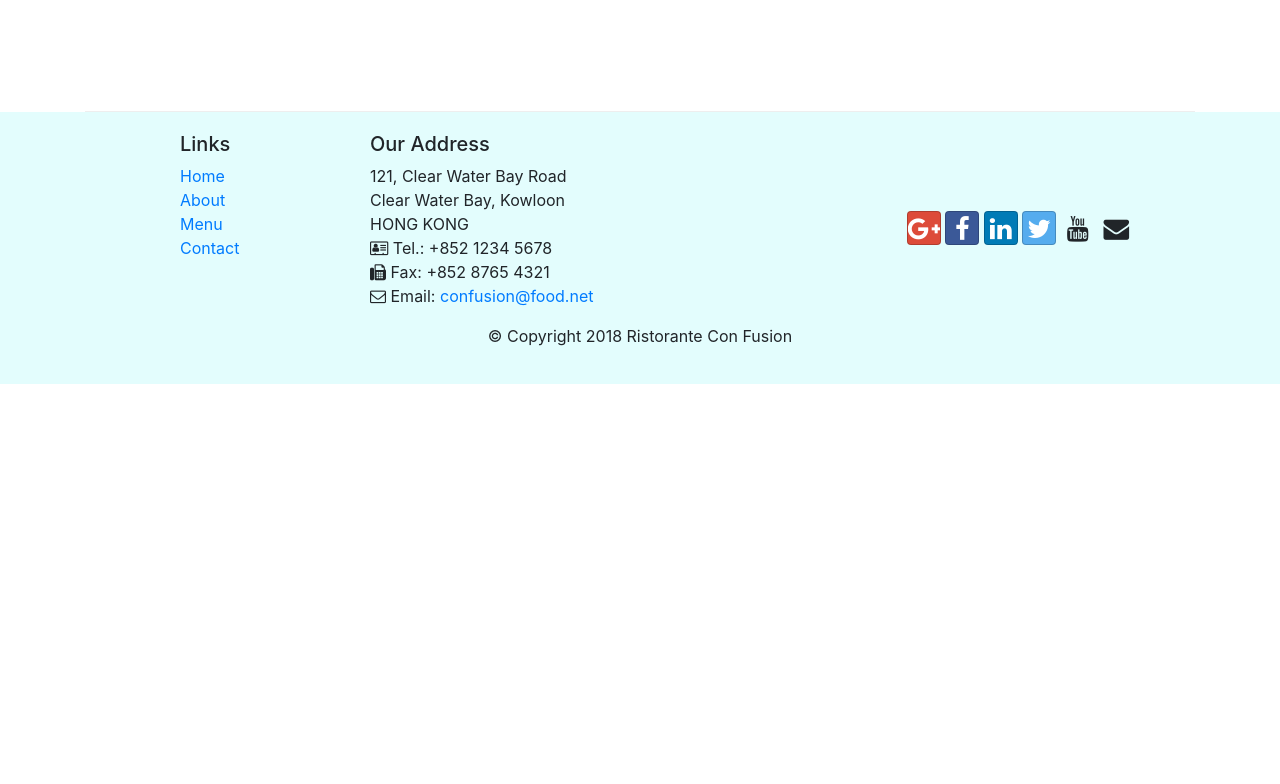
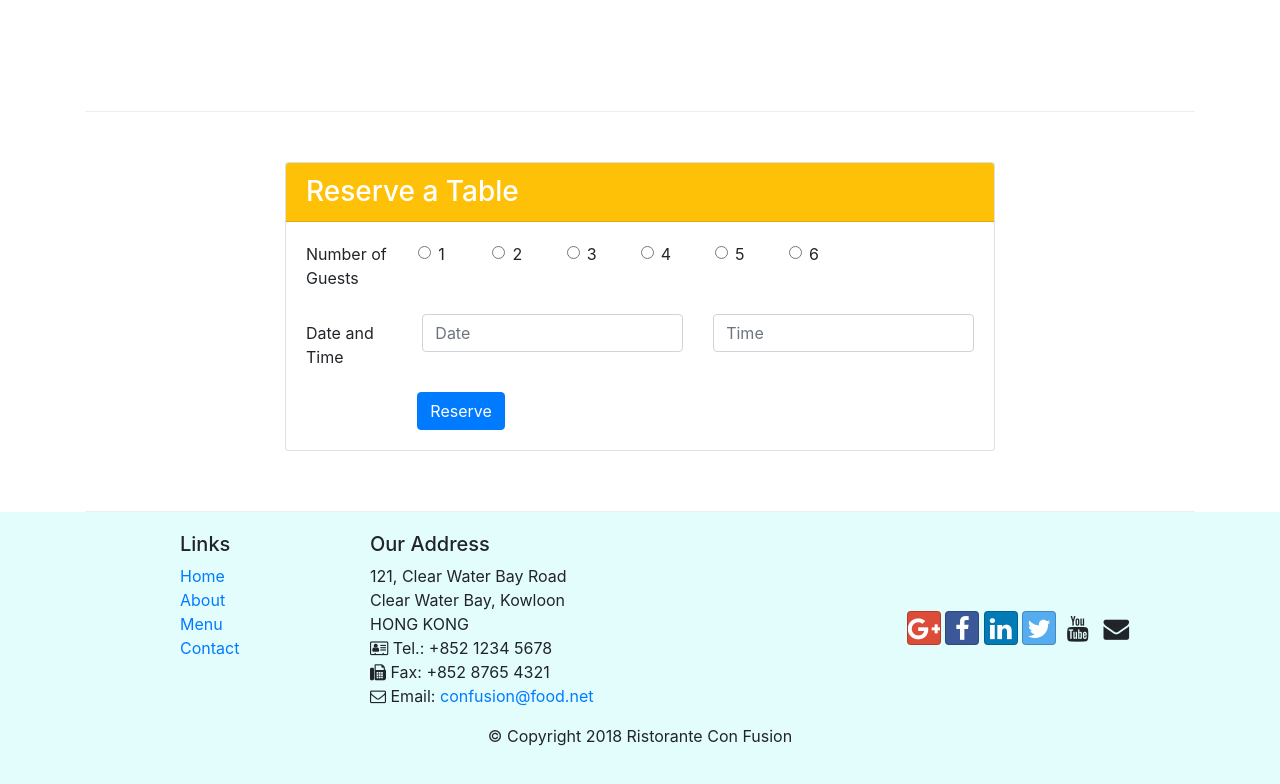
Before and after one commit to Koundinya-noob/conFusion, a website: page index.html in a window 1280 px wide. Shown: the part 1422-2206 px from the top of the page. Before the commit the page ends 1806 px from the top, so only its background shows below. Drawn offline with nearby package versions, Linux system fonts and the light colour scheme.

Commit message:
Assignment 2

```diff
--- a/index.html
+++ b/index.html
@@ -39,8 +39,11 @@
                     <h1>Ristorante con Fusion</h1>
                     <p>We take inspiration from the World's best cuisines, and create a unique fusion experience. Our lipsmacking creations will tickle your culinary senses!</p>
                 </div>
-                <div class="col-12 col-sm align-self-center">
+                <div class="col-6 col-sm-3 align-self-center">
                     <img src="img/logo.png" class="img-fluid">
+                </div>
+                <div class="col-6 col-sm-3 align-self-center">
+                    <a role="button" class="btn-sm btn-warning text-decoration-none" href="#Reserve">Reserve Table</a>
                 </div>
             </div>
         </div>
@@ -55,7 +58,7 @@
                 <div class="media">
                     <img class="d-flex mr-3 img-thumbnail align-self-center" src="img/uthappizza.png" alt="Uthappizza">
                     <div class="media-body">
-                        <h2 class="mt-0">Uthappizza <span class="badge badge-danger">Hot</span>  <span class="badge badge-pill badge-dark">$420.69</span></h2>
+                        <h2 class="mt-0">Uthappizza <span class="badge badge-danger">HOT</span>  <span class="badge badge-pill badge-dark">$4.99</span></h2>
                         <p class="d-none d-sm-block">A unique combination of Indian Uthappam (pancake) and Italian pizza, topped with Cerignola olives, ripe vine cherry tomatoes, Vidalia onion, Guntur chillies and Buffalo Paneer.</p>
                     </div>
                 </div>
@@ -71,7 +74,7 @@
             <div class="col col-sm col-md">
                  <div class="media">
                     <div class="media-body">
-                        <h2 class="mt-0">Weekend Grand Buffet</h2>
+                        <h2 class="mt-0">Weekend Grand Buffet  <span class="badge badge-danger">NEW</span></h2>
                         <p class="d-none d-sm-block">Featuring mouthwatering combinations with a choice of five different salads, six enticing appetizers, six main entrees and five choicest desserts. Free flowing bubbly and soft drinks. All for just $19.99 per person </p>
                     </div>
                      <img class="d-flex ml-3 img-thumbnail align-self-center" src="img/buffet.png" alt="Buffet">
@@ -94,7 +97,58 @@
                 </div>
             </div>
         </div>
-    </div>
+
+        <div class="row row-content justify-content-center">
+            <div class="col-12 col-sm-8">
+                <div class="card">
+                    <h3 class="card-header bg-warning text-white">Reserve a Table</h3>
+                    <div class="card-body">
+                        <form id="Reserve">
+                            <div class="form-group row">
+                                <div class="col-12 col-sm-2"><label for="Number of Guests" class="form-label">Number of Guests</label></div>
+                                        <div class="col-12 col-sm-1 ml-3">
+                                            <input class="form-check-input" type="radio" name="option" id="opt1" value="opt1">
+                                            <label class="form-check-label" for="opt1">1</label>
+                                        </div>
+                                        <div class="col-12 col-sm-1 ml-3">
+                                            <input class="form-check-input" type="radio" name="option" id="opt2" value="opt2">
+                                            <label class="form-check-label" for="opt2">2</label>
+                                        </div>
+                                        <div class="col-12 col-sm-1 ml-3">
+                                            <input class="form-check-input" type="radio" name="option" id="opt3" value="opt3">
+                                            <label class="form-check-label" for="opt3">3</label>
+                                        </div>
+                                        <div class="col-12 col-sm-1 ml-3">
+                                            <input class="form-check-input" type="radio" name="option" id="opt4" value="opt4">
+                                            <label class="form-check-label" for="opt4">4</label>
+                                        </div>
+                                        <div class="col-12 col-sm-1 ml-3">
+                                            <input class="form-check-input" type="radio" name="option" id="opt5" value="opt5">
+                                            <label class="form-check-label" for="opt5">5</label>
+                                        </div>
+                                        <div class="col-12 col-sm-1 ml-3">
+                                            <input class="form-check-input" type="radio" name="option" id="opt6" value="opt6">
+                                            <label class="form-check-label" for="opt6">6</label>
+                                        </div>
+                                </div>
+                                <div class="form-group row">
+                                <label for="date" class="col-12 col-md-2 col-form-label">Date and Time</label>
+                                <div class="col-7 col-md-5">
+                                    <input type="text" class="form-control" id="date" name="date" placeholder="Date">
+                                </div>
+                                <div class="col-5 col-md-5">
+                                <input type="text" class="form-control" id="time" name="time" placeholder="Time">
+                                </div>
+                            </div>
+                            <div class="form">
+                                <button type="submit" class="btn btn-primary offset-2">Reserve</button>
+                            </div>
+                            </form>
+                            </div>
+                    </div>
+                </div>
+            </div>
+        </div>
 
     <footer class="footer">
         <div class="container">
```
